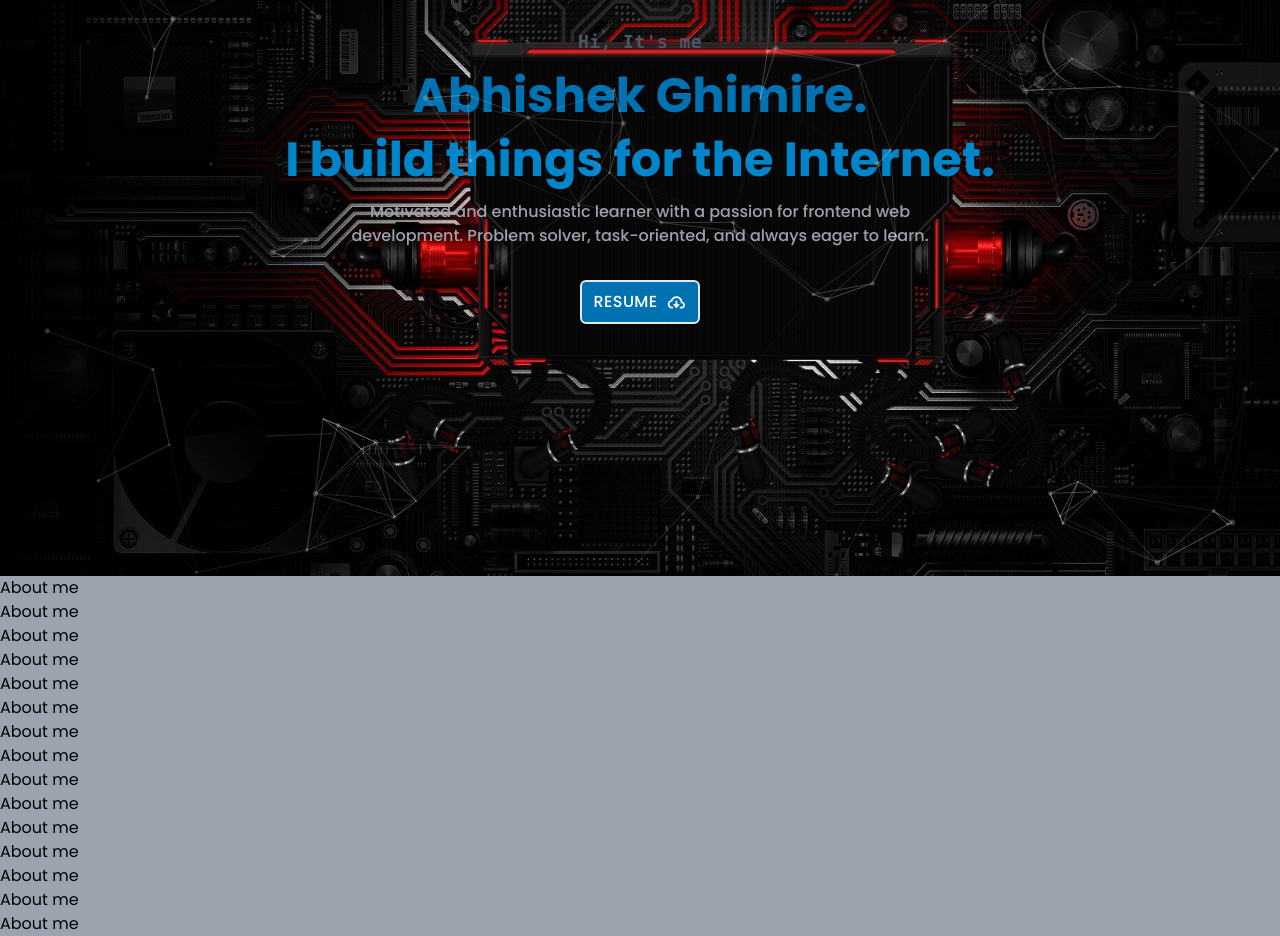
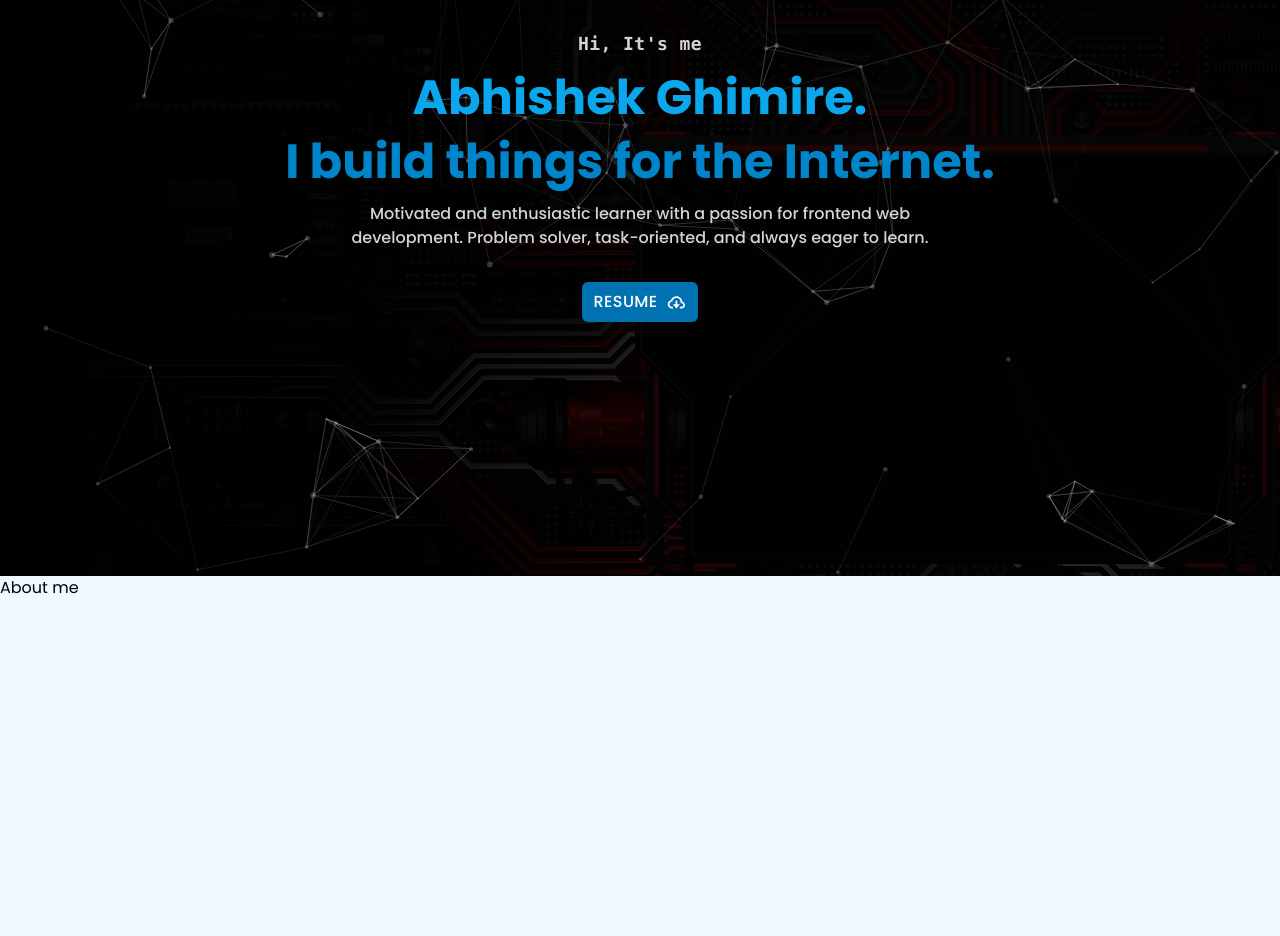
Before and after one commit to pingAvisek/Portfolio, a React (Vite) app: page / in a window 1280 px wide. Shown: the part 300-1236 px from the top of the page. After the commit the page ends 900 px from the top, so only its background shows below. Built offline with nearby package versions, Linux system fonts and the light colour scheme.

Commit message:
optimization on ts particle and scrollbar

```diff
--- a/index.html
+++ b/index.html
@@ -1,5 +1,5 @@
 <!DOCTYPE html>
-<html lang="en">
+<html lang="en" class="scroll-smooth">
   <head>
     <meta charset="UTF-8" />
     <meta name="viewport" content="width=device-width, initial-scale=1.0" />
@@ -77,7 +77,7 @@
     </script>
   </head>
 
-  <body class="font-sans bg-primary-50 select-none">
+  <body class="font-sans bg-primary-50">
     <div id="root"></div>
     <!-- Related to Vite -->
     <script type="module" src="/src/main.jsx"></script>
--- a/src/App.css
+++ b/src/App.css
@@ -14,8 +14,35 @@
   @apply p-4 sm:p-0;
 }
 
+*::selection {
+  background-color: #0072b1;
+  color: #fff;
+}
+
 .home {
-  /* z-index: -1; */
-  background: #0f0f0f url(./assets/images/background.jpg) no-repeat fixed;
-  background-size: cover;
+  background: linear-gradient(rgba(0, 0, 0, 0.85), rgba(0, 0, 0, 0.85)),
+    url(./assets/images/background.jpg) no-repeat;
 }
+
+/* For scroll bar  */
+/* width */
+::-webkit-scrollbar {
+  width: 10px;
+}
+
+/* Track */
+::-webkit-scrollbar-track {
+  @apply bg-gray-100 rounded-full;
+  box-shadow: inset 0 0 5px gray;
+}
+
+/* Handle */
+::-webkit-scrollbar-thumb {
+  @apply bg-gray-400 rounded-full;
+}
+
+/* Handle on hover */
+::-webkit-scrollbar-thumb:hover {
+  @apply bg-primary-700;
+  cursor: none;
+}
--- a/src/Layouts/RootLayout.jsx
+++ b/src/Layouts/RootLayout.jsx
@@ -9,20 +9,6 @@ export default function RootLayout() {
       <Header />
       <Home />
       <About />
-      <About />
-      <About />
-      <About />
-      <About />
-      <About />
-      <About />
-      <About />
-      <About />
-      <About />
-      <About />
-      <About />
-      <About />
-      <About />
-      <About />
     </>
   );
 }
--- a/src/pages/About.jsx
+++ b/src/pages/About.jsx
@@ -2,7 +2,7 @@ import React from "react";
 
 export default function About() {
   return (
-    <section className="bg-gray-400 about container m-auto">
+    <section className="about container m-auto">
       <h1>About me</h1>
     </section>
   );
--- a/src/pages/Header.jsx
+++ b/src/pages/Header.jsx
@@ -8,13 +8,13 @@ export default function Header() {
   return (
     <>
       <div className="header-layout">
-        <header className="p-4 bg-transparent shadow-lg min-w-[3.75rem]">
+        <header className=" p-4 min-w-[3.75rem]">
           <div className=" container mx-auto flex justify-between items-center ">
             <Link to="/">
               <Logo />
             </Link>
             <nav>
-              <ul className="gap-5 text-gray-500 justify-center items-center flex">
+              <ul className="gap-5 text-gray-900 justify-center items-center flex">
                 {navLinkArray.map((navLink, index) => (
                   <li className="nav-li" key={index}>
                     <Link
--- a/src/pages/Home.jsx
+++ b/src/pages/Home.jsx
@@ -12,25 +12,25 @@ export default function Home() {
   }
 
   return (
-    <section className="home w-full h-screen -z-10 ">
+    <section className="home w-full -z-10 container mx-auto">
       <div className="absolute z-10 ">
         <Design />
       </div>
 
-      <div className="hero-content relative sm:p-4 w-full h-screen container mx-auto text-center padding flex flex-col items-center justify-center">
-        <p className="font-mono font-semibold text-gray-600 tracking-wide text-lg">
+      <div className="hero-content relative sm:p-4 w-full h-screen  text-center padding flex flex-col items-center justify-center">
+        <p className="font-mono  relative z-50 font-semibold text-gray-300 tracking-wide text-lg">
           Hi, It's me
         </p>
         <h1
           title="@pingAvisek"
-          className="text-5xl font-bold py-4 text-primary-700"
+          className="text-5xl relative z-50 font-bold py-4 text-primary-500"
         >
           Abhishek Ghimire.
         </h1>
-        <h1 className="text-5xl font-bold text-primary-600 opacity-100">
+        <h1 className="text-5xl relative z-50 font-bold text-primary-600">
           I build things for the Internet.
         </h1>
-        <p className="py-4 mb-4 text-gray-400 max-w-[58ch] font-medium">
+        <p className="py-4 relative z-50 mb-4 text-gray-300 max-w-[58ch] font-medium">
           Motivated and enthusiastic learner with a passion for frontend web
           development. Problem solver, task-oriented, and always eager to learn.
         </p>
@@ -39,7 +39,7 @@ export default function Home() {
           onClick={previewResume}
           rel="noopener noreferrer"
           title="Download Resume"
-          className="uppercase font-medium tracking-wide flex items-center justify-center gap-2 bg-primary-700 text-white py-2 px-3 border-2 rounded-md transition hover:bg-primary-900 relative z-50"
+          className="uppercase font-medium tracking-wide flex items-center justify-center gap-2 bg-primary-700 text-white py-2 px-3 border-0 rounded-md transition hover:bg-primary-900 relative z-50"
         >
           <span>resume</span>
           <BiCloudDownload size="1.3rem" />
```
